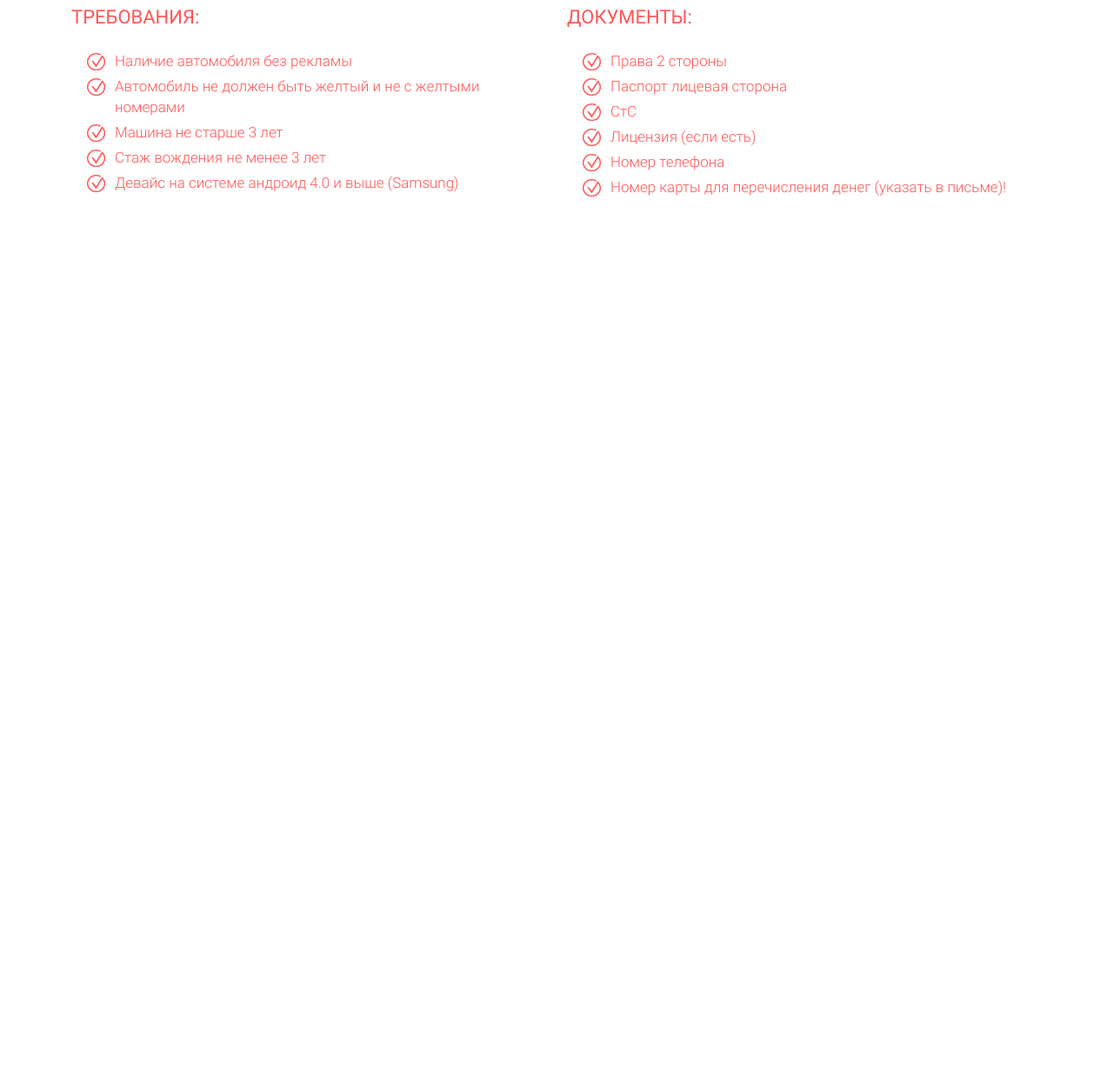
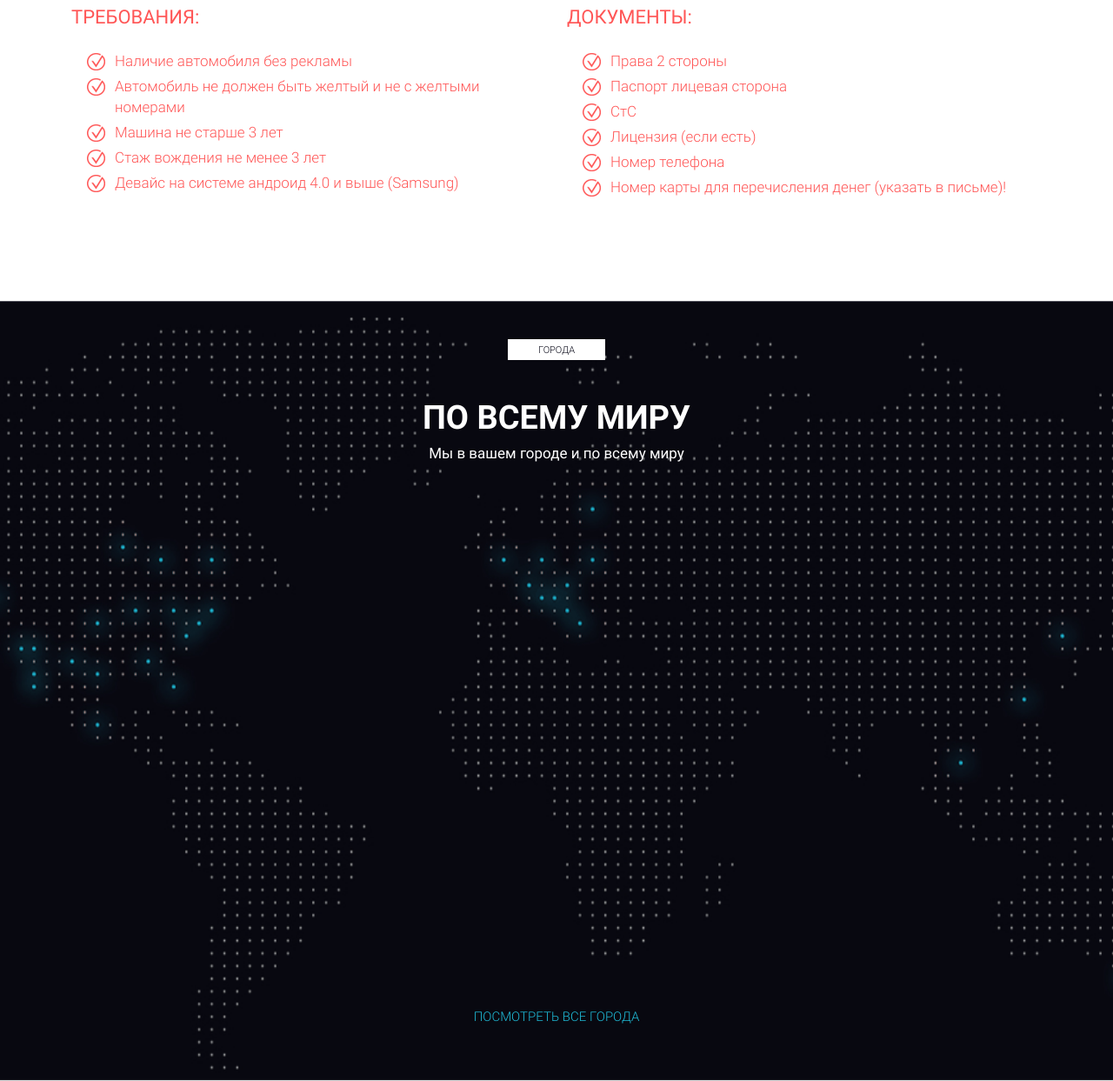
Before and after one commit to Abubjazov/UBER, a plain HTML site: page src/index.html in a window 1280 px wide. Shown: the part 4272-5515 px from the top of the page at 87% size. Before the commit the page ends 4616 px from the top, so only its background shows below. Drawn offline with Linux system fonts and the light colour scheme.

Commit message:
свёрстана секция all_world

```diff
--- a/src/index.html
+++ b/src/index.html
@@ -325,5 +325,14 @@
         </div>
     </div>
 
+    <section class="all_world">
+        <div class="container">
+            <div class="label">города</div>
+            <div class="title">по всему миру</div>
+            <div class="subtitle">Мы в вашем городе и по всему миру</div>
+            <a href="#">посмотреть все города</a>
+        </div>
+    </section>
+
 </body>
 </html>
--- a/src/sass/style.sass
+++ b/src/sass/style.sass
@@ -322,3 +322,28 @@ nav
             li
                 &::before
                     background: url('../icons/require/red_check.png') center (center / cover) no-repeat
+
+.all_world
+    min-height: 716px
+    padding: 46px 0 40px 0
+    background: url('../img/all_world_bg.jpg') center (center / cover) no-repeat
+    .label
+        background-color: #ffffff
+        color: #070716
+
+    .title
+        color: #ffffff
+
+    .subtitle
+        color: #ffffff
+    a
+        display: block
+        margin-top: 600px
+        font-weight: 300
+        font-size: 15px
+        line-height: 68px
+        text-align: center
+        text-transform: uppercase
+        color: #1FBAD6
+        transition: 0.3s all
+        text-decoration-line: none
```
Also changed, not shown: src/css/style.min.css.
